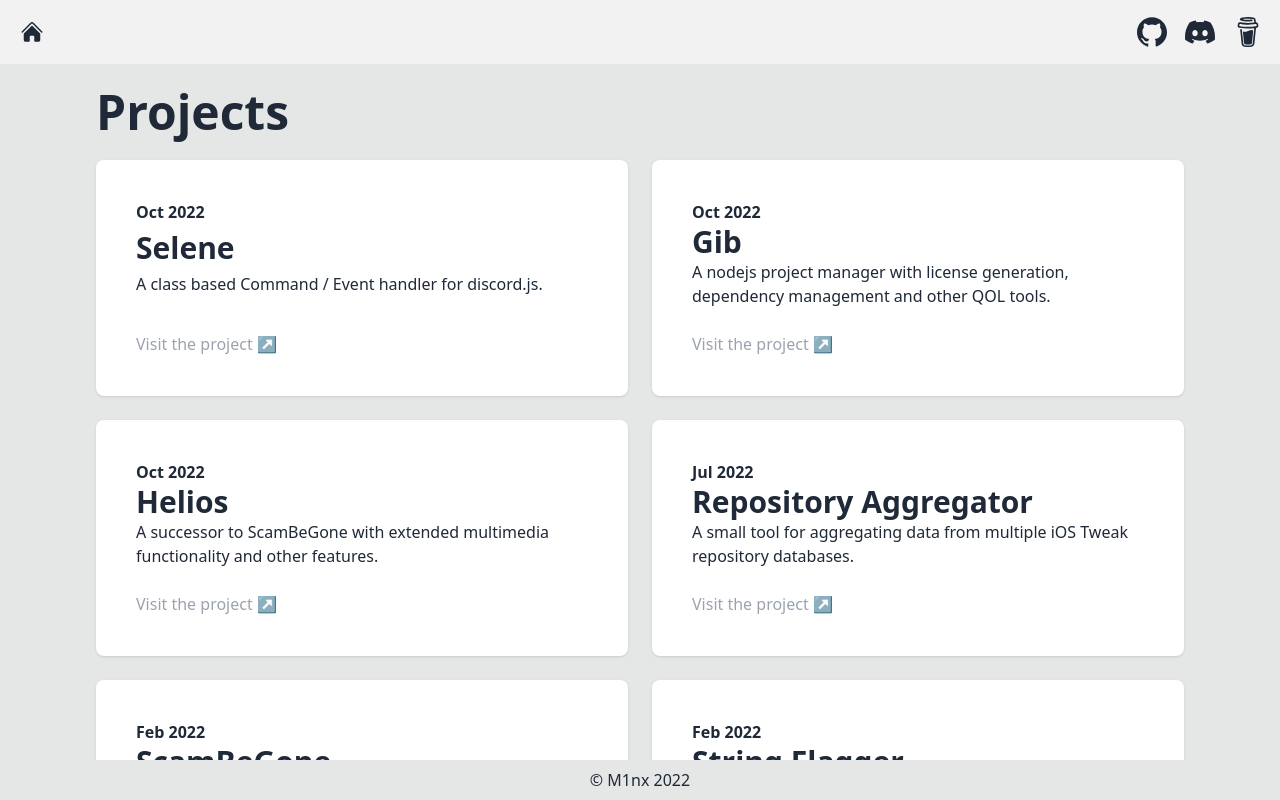
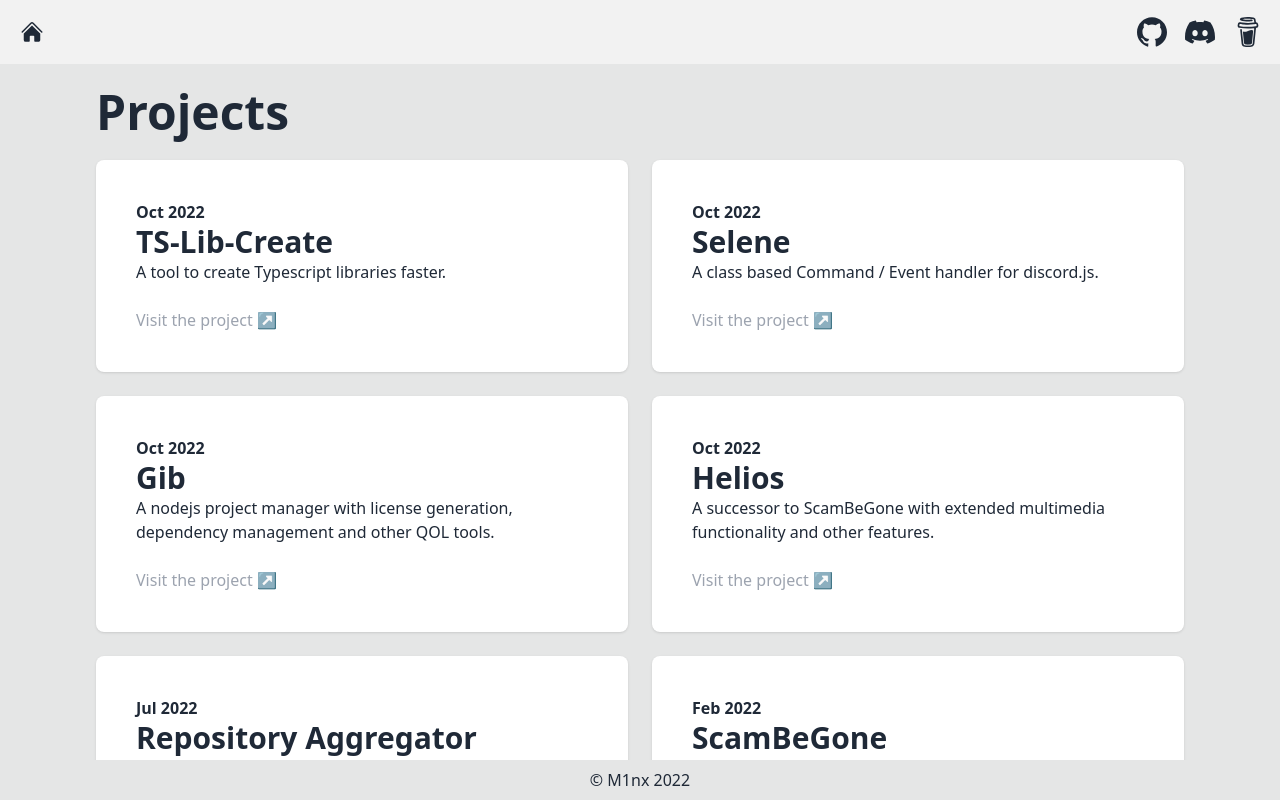
Before and after one commit to M1nxy/old-site, a Nuxt app: page /projects in a window 1280 px wide. Built offline with nearby package versions, Linux system fonts and the light colour scheme.

Commit message:
new project

```diff
--- a/pages/projects.vue
+++ b/pages/projects.vue
@@ -5,6 +5,12 @@
       <div class="container justify-between m-auto px-8 md:px-14 lg:px-24 w-full">
         <h2 class="text-5xl font-bold py-6">Projects</h2>
         <div class="flex gap-6 flex-wrap pb-4">
+          <ProjectCard
+            month="Oct 2022"
+            title="TS-Lib-Create"
+            description="A tool to create Typescript libraries faster."
+            link="https://github.com/M1nxy/ts-lib-create"
+          />
           <ProjectCard
             month="Oct 2022"
             title="Selene"
```
